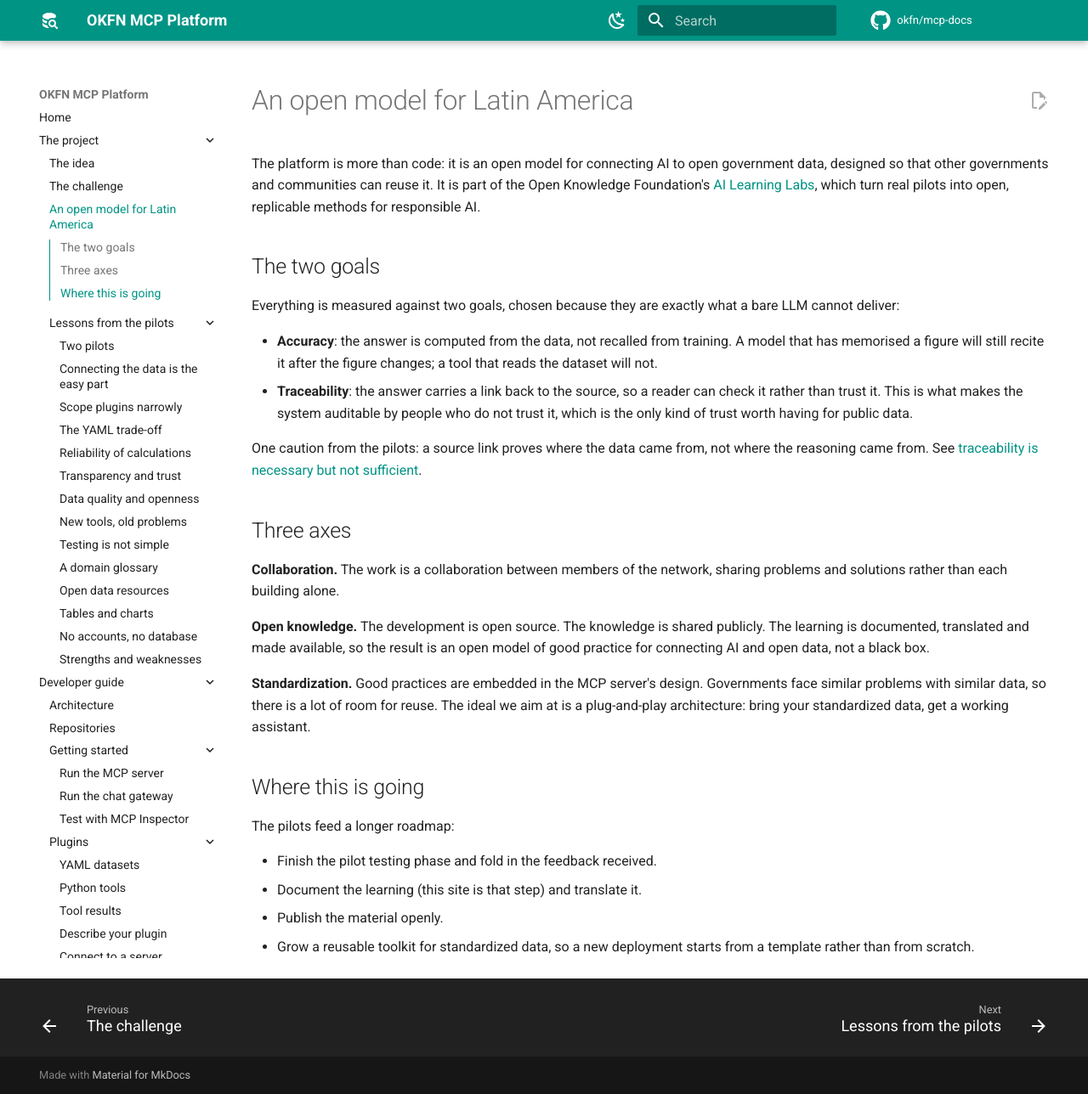
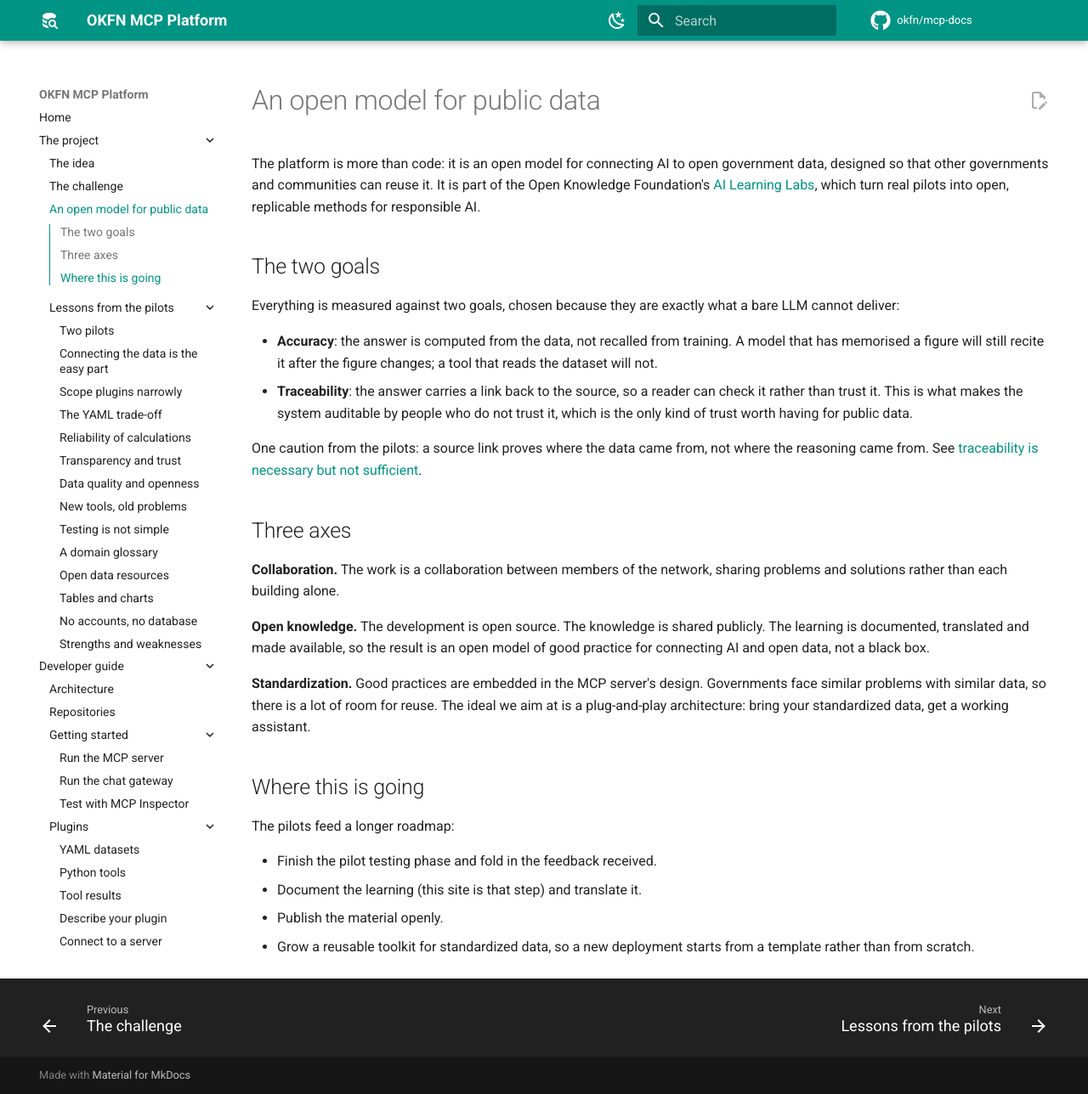
Before and after one commit to okfn/mcp-docs, an MkDocs documentation site: the page built from docs/overview/open-model.md, in a window 1280 px wide and 1288 px high. Shown: the whole window at 85% size. Built offline with MkDocs 1.6.1 and Material for MkDocs 9.7.7, drawn with Linux system fonts in a browser that asks for light colours; comment, search, counter and statistics services are not loaded.

Commit message:
not only LATAM

```diff
--- a/docs/overview/index.md
+++ b/docs/overview/index.md
@@ -7,7 +7,7 @@ built, why, and what we think about AI over public data.
   behind the design.
 - [The challenge](challenges.md): why LLMs on their own cannot be
   trusted with public data.
-- [An open model for Latin America](open-model.md): the two goals, the
+- [An open model for public data](open-model.md): the two goals, the
   three axes, and where this is going.
 - [Lessons from the pilots](../lessons/index.md): what two government
   pilots taught us, in the field, with real users.
--- a/docs/overview/open-model.md
+++ b/docs/overview/open-model.md
@@ -1,4 +1,4 @@
-# An open model for Latin America
+# An open model for public data
 
 The platform is more than code: it is an open model for connecting AI to
 open government data, designed so that other governments and communities
--- a/mkdocs.yml
+++ b/mkdocs.yml
@@ -82,7 +82,7 @@ nav:
       - overview/index.md
       - The idea: overview/idea.md
       - The challenge: overview/challenges.md
-      - An open model for Latin America: overview/open-model.md
+      - An open model for public data: overview/open-model.md
       - Lessons from the pilots:
           - lessons/index.md
           - Two pilots: lessons/two-pilots.md
```
